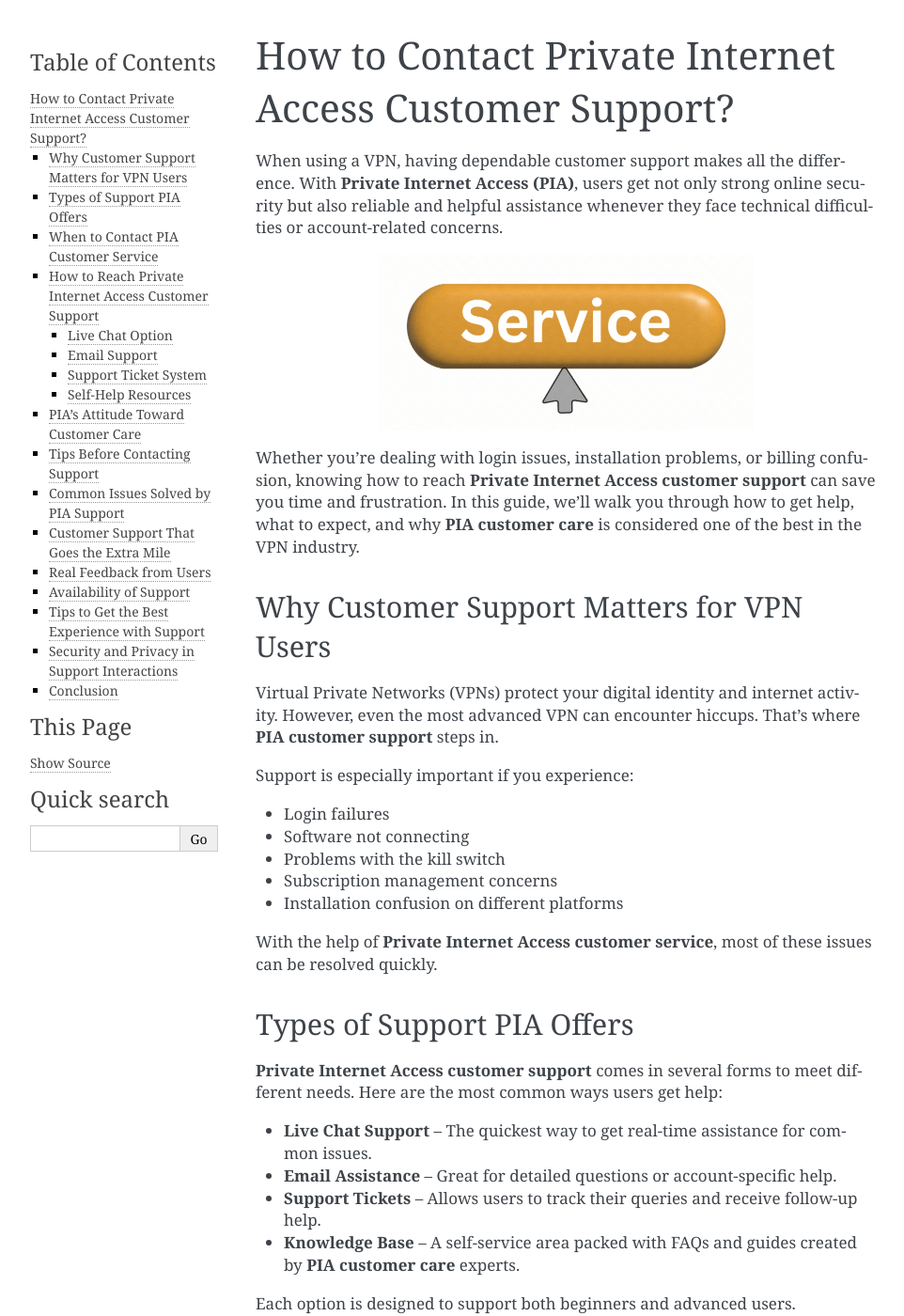
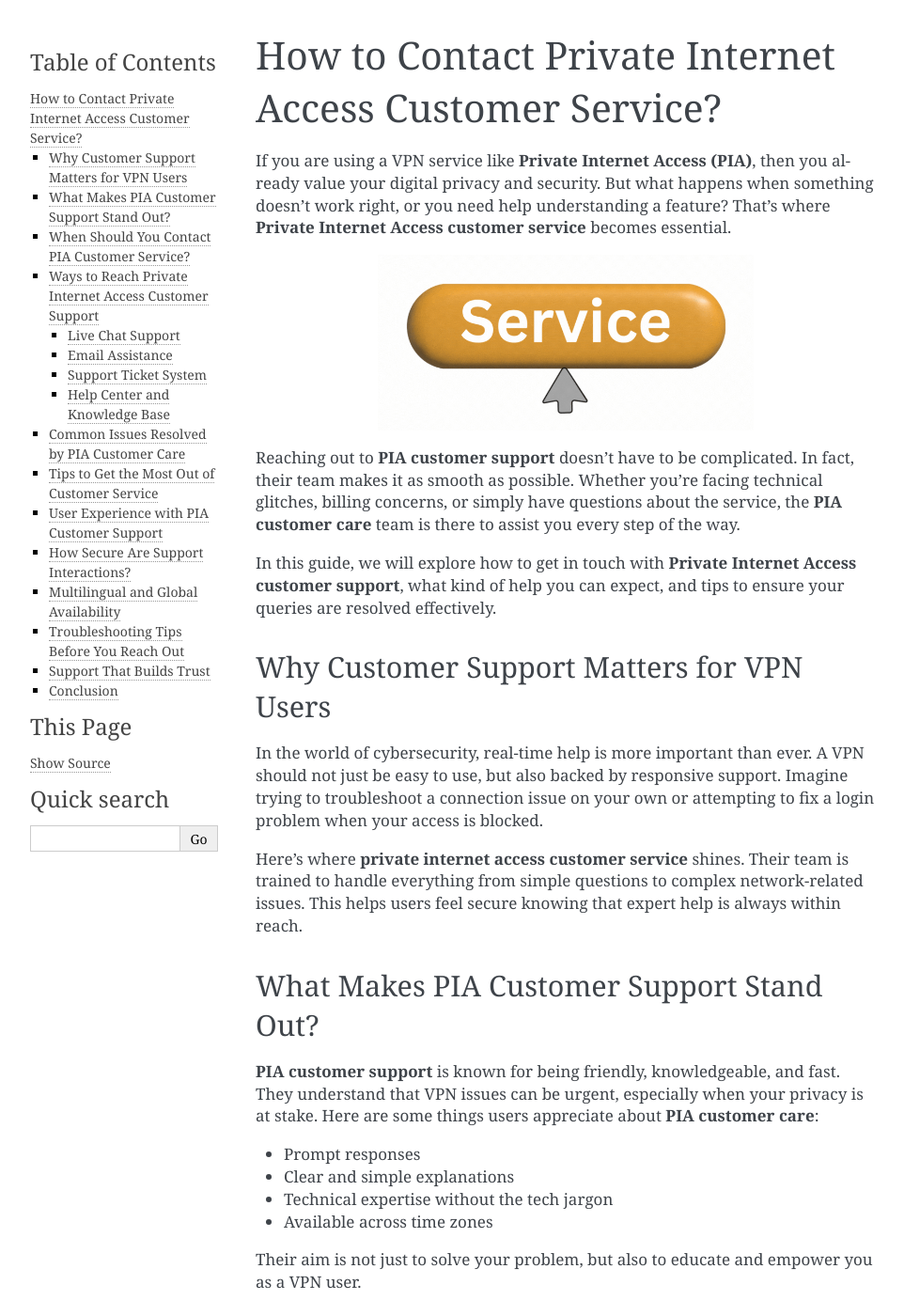
Before and after one commit to robertman02/pia-customer-service, a Sphinx documentation site: the page built from docs/index.rst, in a window 1280 px wide and 1400 px high. Shown: the whole window at 94% size, without its empty margins (148-1110 px from the left). Built offline with Sphinx 7.4.7, drawn with Linux system fonts in a browser that asks for light colours; some of the changed text lies outside the part shown.

Commit message:
Update index.rst

```diff
--- a/docs/index.rst
+++ b/docs/index.rst
@@ -1,7 +1,7 @@
-How to Contact Private Internet Access Customer Support?
+How to Contact Private Internet Access Customer Service?
 =========================================================
 
-When using a VPN, having dependable customer support makes all the difference. With **Private Internet Access (PIA)**, users get not only strong online security but also reliable and helpful assistance whenever they face technical difficulties or account-related concerns.
+If you are using a VPN service like **Private Internet Access (PIA)**, then you already value your digital privacy and security. But what happens when something doesn't work right, or you need help understanding a feature? That’s where **Private Internet Access customer service** becomes essential.
 
 .. image:: service-now.gif
    :alt: My Project Logo
@@ -10,159 +10,149 @@
    :target: https://getchatsupport.live/
 
 
-Whether you're dealing with login issues, installation problems, or billing confusion, knowing how to reach **Private Internet Access customer support** can save you time and frustration. In this guide, we'll walk you through how to get help, what to expect, and why **PIA customer care** is considered one of the best in the VPN industry.
+Reaching out to **PIA customer support** doesn’t have to be complicated. In fact, their team makes it as smooth as possible. Whether you’re facing technical glitches, billing concerns, or simply have questions about the service, the **PIA customer care** team is there to assist you every step of the way.
+
+In this guide, we will explore how to get in touch with **Private Internet Access customer support**, what kind of help you can expect, and tips to ensure your queries are resolved effectively.
 
 Why Customer Support Matters for VPN Users
 ------------------------------------------
 
-Virtual Private Networks (VPNs) protect your digital identity and internet activity. However, even the most advanced VPN can encounter hiccups. That's where **PIA customer support** steps in.
+In the world of cybersecurity, real-time help is more important than ever. A VPN should not just be easy to use, but also backed by responsive support. Imagine trying to troubleshoot a connection issue on your own or attempting to fix a login problem when your access is blocked.
 
-Support is especially important if you experience:
+Here’s where **private internet access customer service** shines. Their team is trained to handle everything from simple questions to complex network-related issues. This helps users feel secure knowing that expert help is always within reach.
 
-- Login failures
-- Software not connecting
-- Problems with the kill switch
-- Subscription management concerns
-- Installation confusion on different platforms
+What Makes PIA Customer Support Stand Out?
+-------------------------------------------
 
-With the help of **Private Internet Access customer service**, most of these issues can be resolved quickly.
+**PIA customer support** is known for being friendly, knowledgeable, and fast. They understand that VPN issues can be urgent, especially when your privacy is at stake. Here are some things users appreciate about **PIA customer care**:
 
-Types of Support PIA Offers
----------------------------
+* Prompt responses
+* Clear and simple explanations
+* Technical expertise without the tech jargon
+* Available across time zones
 
-**Private Internet Access customer support** comes in several forms to meet different needs. Here are the most common ways users get help:
+Their aim is not just to solve your problem, but also to educate and empower you as a VPN user.
 
-* **Live Chat Support** – The quickest way to get real-time assistance for common issues.
-* **Email Assistance** – Great for detailed questions or account-specific help.
-* **Support Tickets** – Allows users to track their queries and receive follow-up help.
-* **Knowledge Base** – A self-service area packed with FAQs and guides created by **PIA customer care** experts.
+When Should You Contact PIA Customer Service?
+----------------------------------------------
 
-Each option is designed to support both beginners and advanced users.
+There are various situations where contacting **Private Internet Access customer service** makes sense. Some of the most common include:
 
-When to Contact PIA Customer Service
-------------------------------------
+* Trouble logging into your **PIA login account**
+* Subscription or billing concerns
+* Difficulty installing or configuring the software
+* Frequent disconnections or slow speeds
+* Questions about account security or device compatibility
 
-Not sure if your issue warrants reaching out? Here are some common scenarios:
+If you're unsure whether you should contact them, just remember this: if it’s affecting your VPN use or peace of mind, it's worth asking **PIA customer support**.
 
-* You're unable to access your **PIA login account**
-* The VPN connection keeps dropping unexpectedly
-* Subscription isn’t showing up in the dashboard
-* You want to change your billing plan
-* You're experiencing speed issues even after server switching
-
-Whenever you're stuck, **PIA customer support** is there to help you get back on track.
-
-How to Reach Private Internet Access Customer Support
+Ways to Reach Private Internet Access Customer Support
 ------------------------------------------------------
 
-Getting in touch with the right support channel can make a big difference. Here are the most effective ways to contact **Private Internet Access customer service**:
+There are several reliable methods to get in touch with **PIA customer care**. Depending on the urgency and complexity of your issue, you can choose from the following:
 
-Live Chat Option
+Live Chat Support
+~~~~~~~~~~~~~~~~~
+
+Live chat is one of the fastest ways to contact **Private Internet Access customer support**. You can instantly connect with a support agent and describe your problem. Whether it’s technical or account-related, live chat offers a quick fix in most cases.
+
+Email Assistance
 ~~~~~~~~~~~~~~~~
 
-The live chat is fast and direct. It's usually the preferred method for quick troubleshooting and general queries. Just start a conversation, explain your issue, and a **PIA customer care** agent will help resolve it.
-
-Email Support
-~~~~~~~~~~~~~
-
-For more detailed concerns, emailing **Private Internet Access customer support** is a smart choice. It’s useful when dealing with payment issues, refunds, or account-specific matters that need deeper investigation.
+If you have a more detailed issue or need documentation, email support is a solid choice. The **PIA customer service** team usually provides thoughtful, well-researched responses. This is great for complex concerns that might need further follow-up.
 
 Support Ticket System
 ~~~~~~~~~~~~~~~~~~~~~
 
-If your issue requires follow-ups or escalation, submitting a ticket is helpful. This allows you to track the status and resolution history, ensuring nothing falls through the cracks.
+Submitting a support ticket allows you to track the progress of your issue. This is particularly useful for ongoing technical problems or issues that need escalation to higher-level support staff.
 
-Self-Help Resources
-~~~~~~~~~~~~~~~~~~~
+Help Center and Knowledge Base
+~~~~~~~~~~~~~~~~~~~~~~~~~~~~~~
 
-The **PIA knowledge base** is a hidden gem. You can find step-by-step instructions, settings explanations, and tips provided by real **PIA customer service** teams.
+Before reaching out, many users check the extensive help center. It’s filled with useful articles, how-to guides, and troubleshooting steps curated by **Private Internet Access customer support**.
 
-PIA’s Attitude Toward Customer Care
------------------------------------
+Common Issues Resolved by PIA Customer Care
+-------------------------------------------
 
-One of the reasons people appreciate **Private Internet Access customer care** is the team’s professional yet friendly tone. They genuinely want to help. Responses are clear, free of tech jargon, and guided by practical solutions.
+Over time, certain types of questions tend to come up more often. **PIA customer care** has experience handling:
 
-You’ll often hear phrases like:
+* App not launching or crashing
+* Unable to connect to preferred servers
+* Two-factor authentication problems
+* Device compatibility errors
+* Account login or reset issues
+* IP leak concerns
 
-- "Let me help you fix that!"
-- "No problem, we’ll get this sorted."
-- "You're not alone—we’ve got this."
+Whatever your concern, chances are high that **PIA customer support** has solved it before for other users.
 
-This positive attitude makes technical support feel a lot less stressful.
+Tips to Get the Most Out of Customer Service
+--------------------------------------------
 
-Tips Before Contacting Support
-------------------------------
+To make your support request effective and efficient, keep the following in mind:
 
-Before you contact **Private Internet Access customer support**, consider trying the following:
+* Provide your registered email address
+* Describe your issue clearly and briefly
+* Mention what troubleshooting steps you’ve already tried
+* Share details about your device and OS
 
-* Restart the app and device
-* Ensure your internet connection is working
-* Double-check your login credentials
-* Update your PIA software
-* Review the FAQs in the knowledge base
+This helps the **Private Internet Access customer service** team provide a more accurate and faster resolution.
 
-Many small problems can be fixed with these quick actions, saving you time.
-
-Common Issues Solved by PIA Support
------------------------------------
-
-**PIA customer care** routinely helps users with:
-
-* Connection timeout problems
-* DNS leaks or incorrect IP settings
-* Two-factor authentication troubles
-* Incompatibility with streaming services
-* Payment confirmation delays
-
-They are trained to handle both technical and user-related issues effectively.
-
-Customer Support That Goes the Extra Mile
+User Experience with PIA Customer Support
 -----------------------------------------
 
-One thing that separates **Private Internet Access customer service** from others is their commitment. They don’t stop until your issue is resolved. Whether it's guiding you through settings or staying connected until you’re satisfied, they go the extra mile.
+Many users have shared positive experiences about the promptness and friendliness of the **PIA customer support** team. Here are a few examples of what users typically say:
 
-Imagine chatting with a **PIA customer support** agent at midnight and still receiving a warm, helpful response—this is the kind of service users rave about.
+* "My problem was fixed in minutes!"
+* "They really take the time to understand the issue."
+* "I appreciate how easy it is to talk to a real human."
 
-Real Feedback from Users
-------------------------
+This strong reputation makes **Private Internet Access customer care** a key reason users stick with the service long term.
 
-Many users describe their experience with **PIA customer care** as:
+How Secure Are Support Interactions?
+------------------------------------
 
-- "Quick and courteous."
-- "Extremely knowledgeable staff."
-- "Better than most other VPN companies."
+One of the biggest concerns users have today is whether their personal data remains secure while talking to support agents. Rest assured, **PIA customer support** prioritizes your privacy.
 
-This feedback shows that support isn’t just a side function at PIA—it’s a core part of the user experience.
+* No sensitive info like passwords is ever asked
+* All interactions are secured with encryption
+* Support agents are trained in secure communication
 
-Availability of Support
------------------------
+This dedication to safety makes **Private Internet Access customer service** stand out from the competition.
 
-Support is available throughout the day. Even during high-traffic hours, response times remain reasonable. Whether it's a weekday morning or late on the weekend, **Private Internet Access customer support** makes sure users aren't left waiting.
+Multilingual and Global Availability
+------------------------------------
 
-Tips to Get the Best Experience with Support
---------------------------------------------
+Another advantage of **PIA customer support** is its global accessibility. Whether you’re in North America, Europe, or Asia, you can get help. While the primary language is English, many agents also have experience with common international queries.
 
-To make your support request smooth and efficient:
+No matter where you are, **PIA customer care** is just a few clicks away.
 
-* Provide your registered email ID
-* Be clear and concise about your problem
-* Include what device and OS you are using
-* Mention any troubleshooting you’ve already tried
+Troubleshooting Tips Before You Reach Out
+-----------------------------------------
 
-This helps the **PIA customer service** team assist you more effectively.
+If you prefer solving things on your own first, try these simple steps before contacting **Private Internet Access customer support**:
 
-Security and Privacy in Support Interactions
---------------------------------------------
+* Restart the VPN application
+* Reboot your device
+* Reinstall the app with the latest version
+* Check your firewall settings
+* Try switching servers
 
-Privacy isn’t just a buzzword at PIA. Even during support chats, your personal data is handled carefully. You’ll never be asked for sensitive details like passwords. Every interaction with **PIA customer care** is encrypted and secure.
+These steps solve many basic problems and save you time.
+
+Support That Builds Trust
+-------------------------
+
+More than just a technical solution, **Private Internet Access customer care** helps build a relationship between the user and the service. They make sure you always feel supported, even when the problem is complicated.
+
+That trust leads to long-term loyalty, as users know they can depend on **PIA customer service** in any situation.
 
 Conclusion
 ----------
 
-Using **Private Internet Access** is all about gaining control over your privacy. And when things don’t go as planned, knowing that reliable **Private Internet Access customer support** is only a few clicks away makes a big difference.
+In a digital world filled with risks, using a VPN is one of the smartest choices you can make. But even smart choices come with occasional questions or challenges. That’s why having reliable **Private Internet Access customer support** is so important.
 
-Whether it’s a simple question or a technical challenge, the team behind **PIA customer care** has proven time and again to be trustworthy, responsive, and committed to user satisfaction.
+From helping you log in to resolving technical bugs or billing concerns, the team at **PIA customer care** is ready and willing to assist. Their clear communication, genuine concern, and technical know-how make them one of the top-rated support teams in the industry.
 
-So the next time you're stuck or unsure, don’t hesitate—reach out to **Private Internet Access customer service**. They're not just helpful—they're privacy heroes in disguise.
+So the next time you're stuck, confused, or just need a helping hand, remember that **Private Internet Access customer service** is only a message away. Your privacy deserves nothing less than total support.
 
-Stay secure. Stay supported. Stay private with PIA.
+Stay safe. Stay secure. Stay supported.
```
